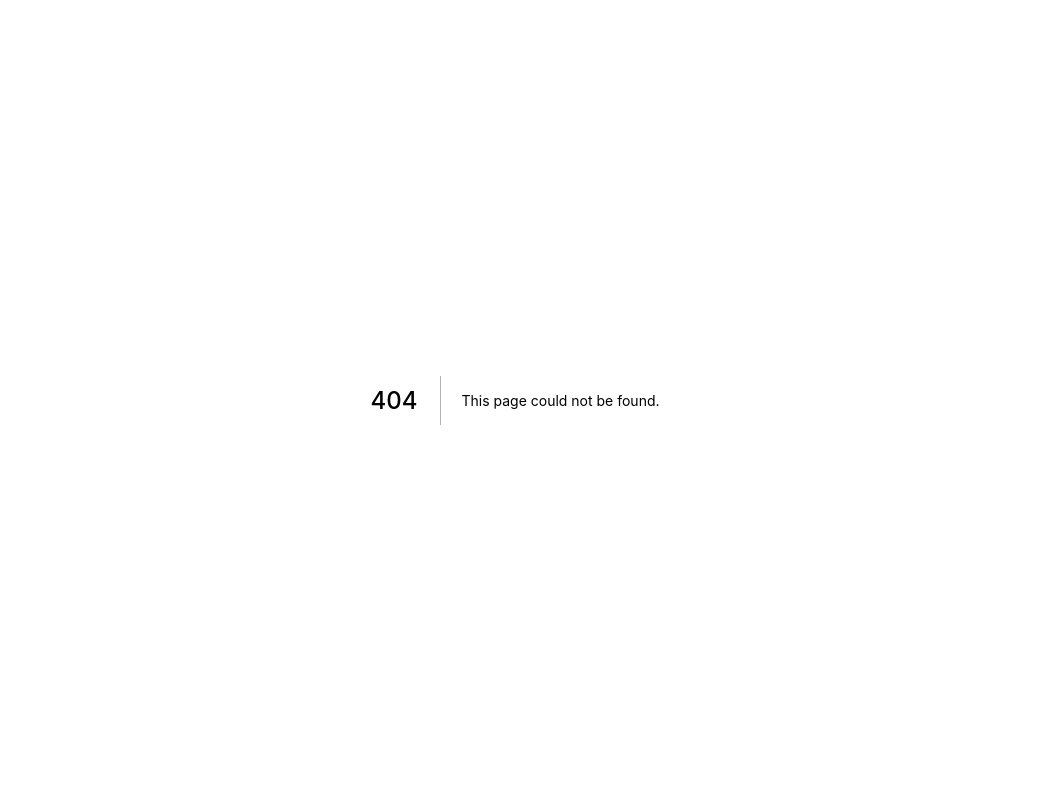
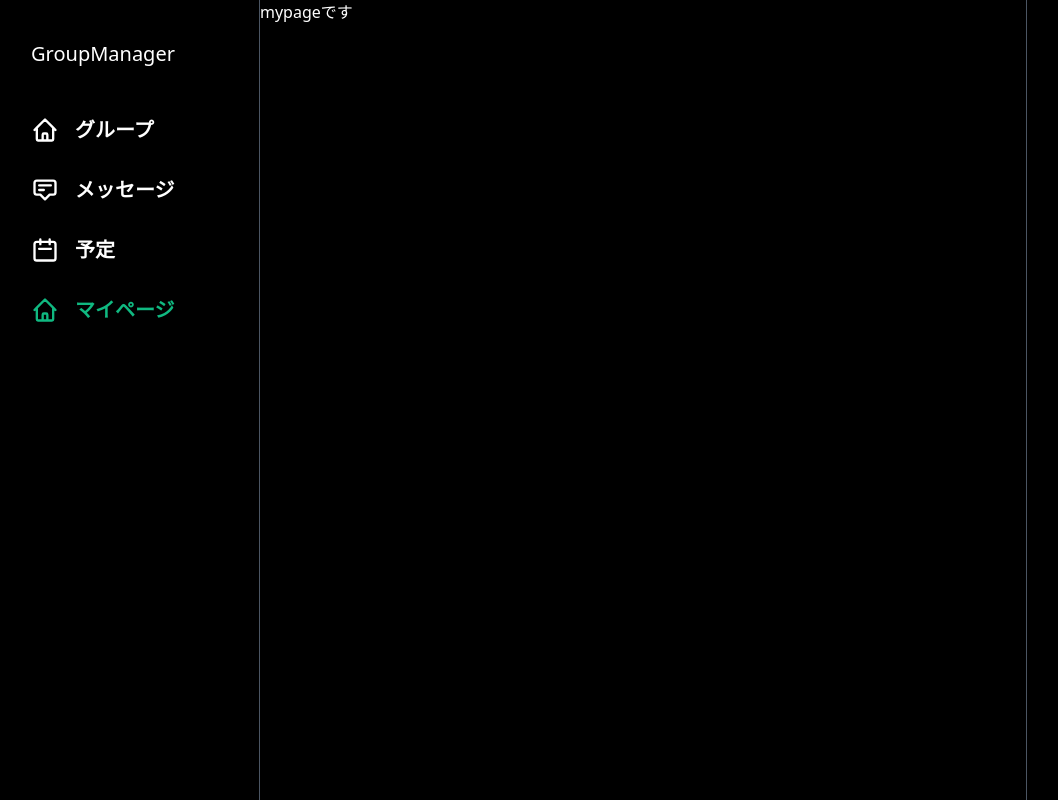
Before and after one commit to toki-developer/group-manager-client, a Next.js app: page /mypage in a window 1280 px wide. Before the commit this address had no page. Shown: the whole page, without its empty margins (125-1183 px from the left). Built offline with nearby package versions, Linux system fonts and the light colour scheme.

Commit message:
update/サイドメニュー修正

```diff
--- a/src/components/SideMenu.tsx
+++ b/src/components/SideMenu.tsx
@@ -1,3 +1,4 @@
+import cc from "classcat";
 import { useRouter } from "next/dist/client/router";
 import Link from "next/link";
 import { MENU } from "src/utils/constants/menu";
@@ -5,14 +6,24 @@ import { MENU } from "src/utils/constants/menu";
 export const SideMenu = () => {
   const router = useRouter();
   return (
+    <div>
+      <div className={" ml-7 my-10 text-xl "}>GroupManager</div>
       <nav>
         {MENU.map((item) => {
           const isActive = item.href === router.pathname;
           return (
             <Link key={item.label} href={item.href}>
-            <a>
+              <a
+                aria-current={isActive ? "page" : "false"}
+                className={cc([
+                  "group flex w-auto items-center my-4 py-2 text-xl font-bold rounded-full hover:bg-green-600 hover:bg-opacity-25 hover:text-green-500",
+                  {
+                    ["text-green-500"]: isActive,
+                  },
+                ])}
+              >
                 <svg
-                className="text-white flex-shrink-0 -ml-1 mr-3 h-6 w-6"
+                  className="text-current flex-shrink-0 ml-7 mr-4 h-7 w-7"
                   xmlns="http://www.w3.org/2000/svg"
                   fill="none"
                   viewBox="0 0 24 24"
@@ -32,5 +43,6 @@ export const SideMenu = () => {
           );
         })}
       </nav>
+    </div>
   );
 };
--- /dev/null
+++ b/src/pages/calendar.tsx
@@ -0,0 +1,11 @@
+import { Layout } from "src/components/layout";
+
+const calendar = () => {
+  return (
+    <Layout>
+      <div>calendarです</div>
+    </Layout>
+  );
+};
+
+export default calendar;
--- /dev/null
+++ b/src/pages/message.tsx
@@ -0,0 +1,11 @@
+import { Layout } from "src/components/layout";
+
+const message = () => {
+  return (
+    <Layout>
+      <div>messageです</div>
+    </Layout>
+  );
+};
+
+export default message;
--- /dev/null
+++ b/src/pages/mypage.tsx
@@ -0,0 +1,11 @@
+import { Layout } from "src/components/layout";
+
+const mypage = () => {
+  return (
+    <Layout>
+      <div>mypageです</div>
+    </Layout>
+  );
+};
+
+export default mypage;
--- a/src/utils/constants/menu.ts
+++ b/src/utils/constants/menu.ts
@@ -9,13 +9,13 @@ export const MENU = [
     href: "/message",
     label: "メッセージ",
     icon:
-      "M3 12l2-2m0 0l7-7 7 7M5 10v10a1 1 0 001 1h3m10-11l2 2m-2-2v10a1 1 0 01-1 1h-3m-6 0a1 1 0 001-1v-4a1 1 0 011-1h2a1 1 0 011 1v4a1 1 0 001 1m-6 0h6",
+      "M7 8h10M7 12h4m1 8l-4-4H5a2 2 0 01-2-2V6a2 2 0 012-2h14a2 2 0 012 2v8a2 2 0 01-2 2h-3l-4 4z",
   },
   {
     href: "/calendar",
     label: "予定",
     icon:
-      "M3 12l2-2m0 0l7-7 7 7M5 10v10a1 1 0 001 1h3m10-11l2 2m-2-2v10a1 1 0 01-1 1h-3m-6 0a1 1 0 001-1v-4a1 1 0 011-1h2a1 1 0 011 1v4a1 1 0 001 1m-6 0h6",
+      "M8 7V3m8 4V3m-9 8h10M5 21h14a2 2 0 002-2V7a2 2 0 00-2-2H5a2 2 0 00-2 2v12a2 2 0 002 2z",
   },
   {
     href: "/mypage",
```
Lines whose indentation alone changed are shown as unchanged.
